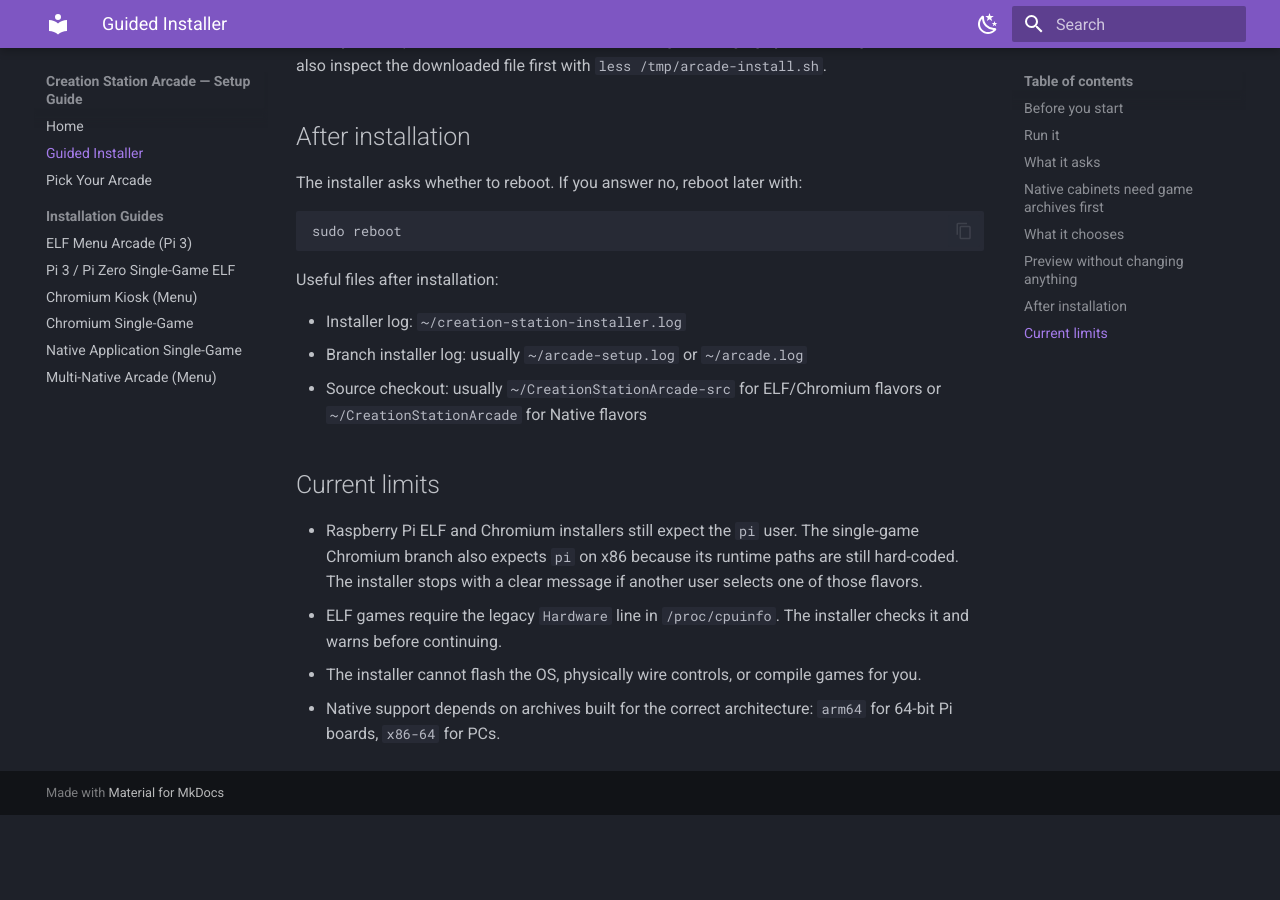
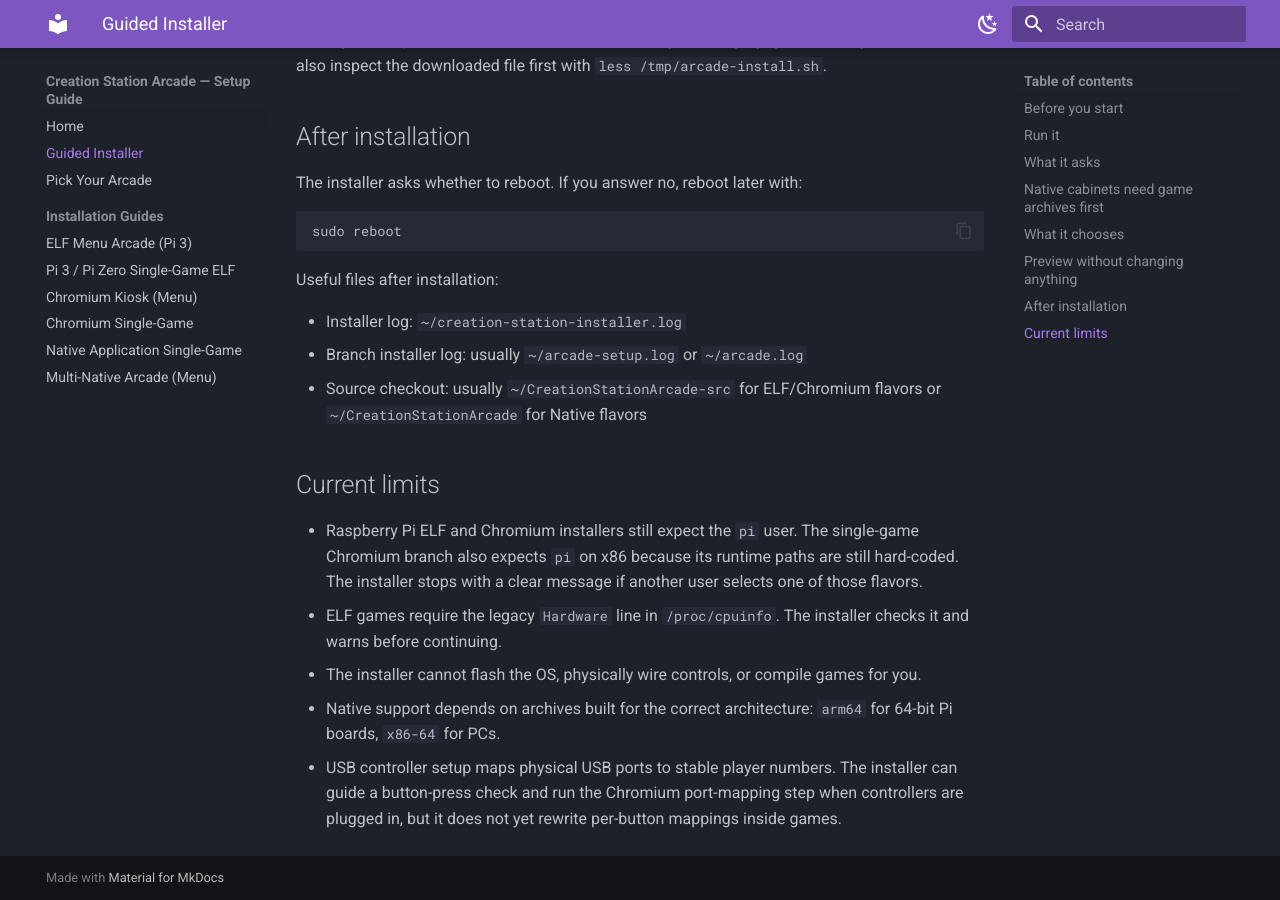
Before and after one commit to Kikketer/CreationStationArcade, an MkDocs documentation site: the page built from docs/guided-installer.md, in a window 1280 px wide and 900 px high, scrolled down 2362 px. Built offline with MkDocs 1.6.1 and Material for MkDocs 9.7.7, drawn with Linux system fonts in a browser that asks for light colours; before the commit the page ends 3177 px from its top, so only the background shows below that.

Commit message:
Add controller and machine-safety guidance
Co-Authored-By: Chris Weed <chris@cjweed.com>

```diff
--- a/docs/guided-installer.md
+++ b/docs/guided-installer.md
@@ -91,3 +91,4 @@ Useful files after installation:
 - ELF games require the legacy `Hardware` line in `/proc/cpuinfo`. The installer checks it and warns before continuing.
 - The installer cannot flash the OS, physically wire controls, or compile games for you.
 - Native support depends on archives built for the correct architecture: `arm64` for 64-bit Pi boards, `x86-64` for PCs.
+- USB controller setup maps physical USB ports to stable player numbers. The installer can guide a button-press check and run the Chromium port-mapping step when controllers are plugged in, but it does not yet rewrite per-button mappings inside games.
```
Also changed, not shown: 1 other file.
